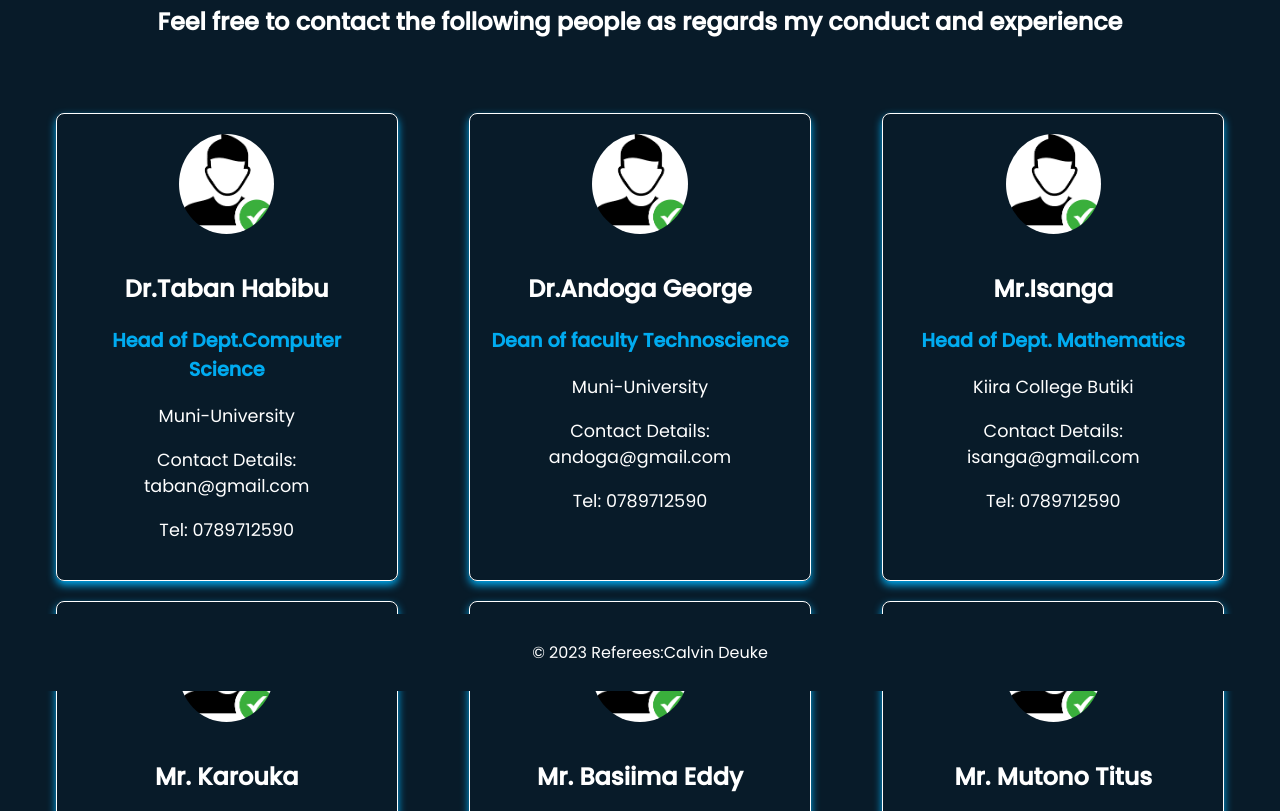
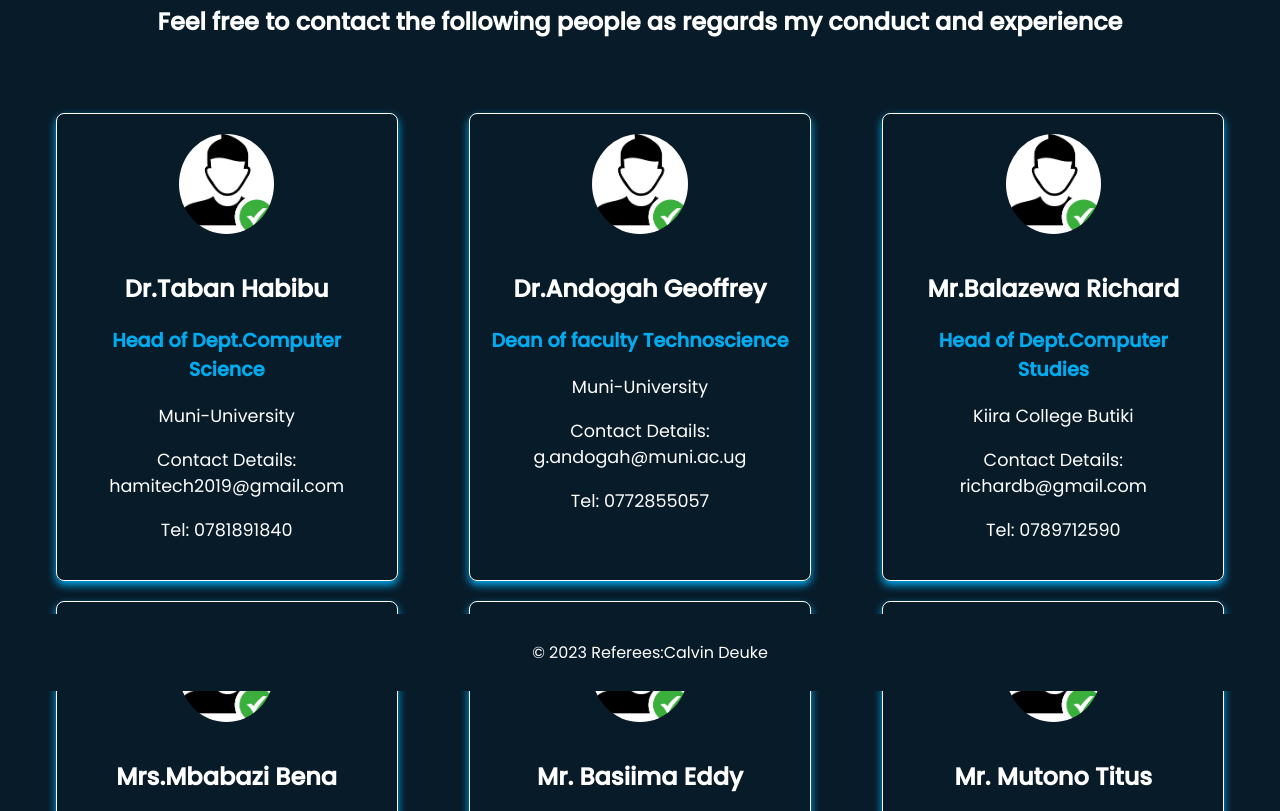
Before and after one commit to Nivlaec/Portfolio, a plain HTML site: page ref.html in a window 1280 px wide. Shown: the part 109-920 px from the top of the page. Drawn offline with nearby package versions, Linux system fonts and the light colour scheme.

Commit message:
update on refrees

```diff
--- a/ref.html
+++ b/ref.html
@@ -20,34 +20,34 @@
             <h2>Dr.Taban Habibu</h2>
             <h3>Head of Dept.Computer Science</h3>
             <p>Muni-University</p>
-            <p>Contact Details: taban@gmail.com</p>
-            <p>Tel: 0789712590</p>
+            <p>Contact Details: hamitech2019@gmail.com</p>
+            <p>Tel: 0781891840</p>
         </div>
 
         <div class="contact-card">
             <img src="EF.png" alt="Dr.Andoga">
-            <h2>Dr.Andoga George</h2>
+            <h2>Dr.Andogah Geoffrey</h2>
             <h3>Dean of faculty Technoscience</h3>
             <p>Muni-University</p>
-            <p>Contact Details: andoga@gmail.com</p>
-            <p>Tel: 0789712590</p>
+            <p>Contact Details: g.andogah@muni.ac.ug</p>
+            <p>Tel: 0772855057</p>
         </div>
 
         <div class="contact-card">
             <img src="EF.png" alt="Mr.Isanga">
-            <h2>Mr.Isanga</h2>
-            <h3>Head of Dept. Mathematics</h3>
+            <h2>Mr.Balazewa Richard</h2>
+            <h3>Head of Dept.Computer Studies</h3>
             <p>Kiira College Butiki</p>
-            <p>Contact Details: isanga@gmail.com</p>
+            <p>Contact Details: richardb@gmail.com</p>
             <p>Tel: 0789712590</p>
         </div>
 
         <div class="contact-card">
             <img src="EF.png" alt="Mr. Karouka">
-            <h2>Mr. Karouka</h2>
+            <h2>Mrs.Mbabazi Bena</h2>
             <h3>Deputy H/M 1</h3>
             <p>Standard High Zana</p>
-            <p>Contact Details: karouka@gmail.com</p>
+            <p>Contact Details: benam@gmail.com</p>
             <p>Tel: 0789712590</p>
         </div>
 
```
